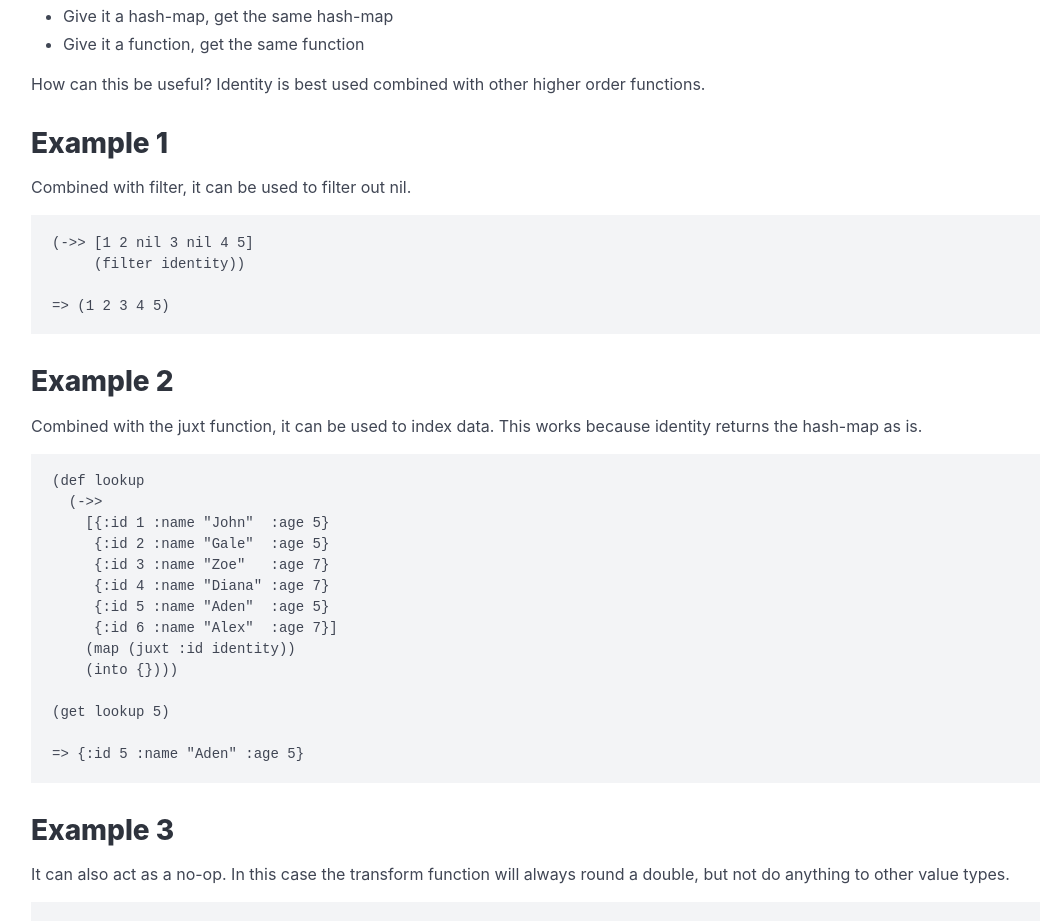
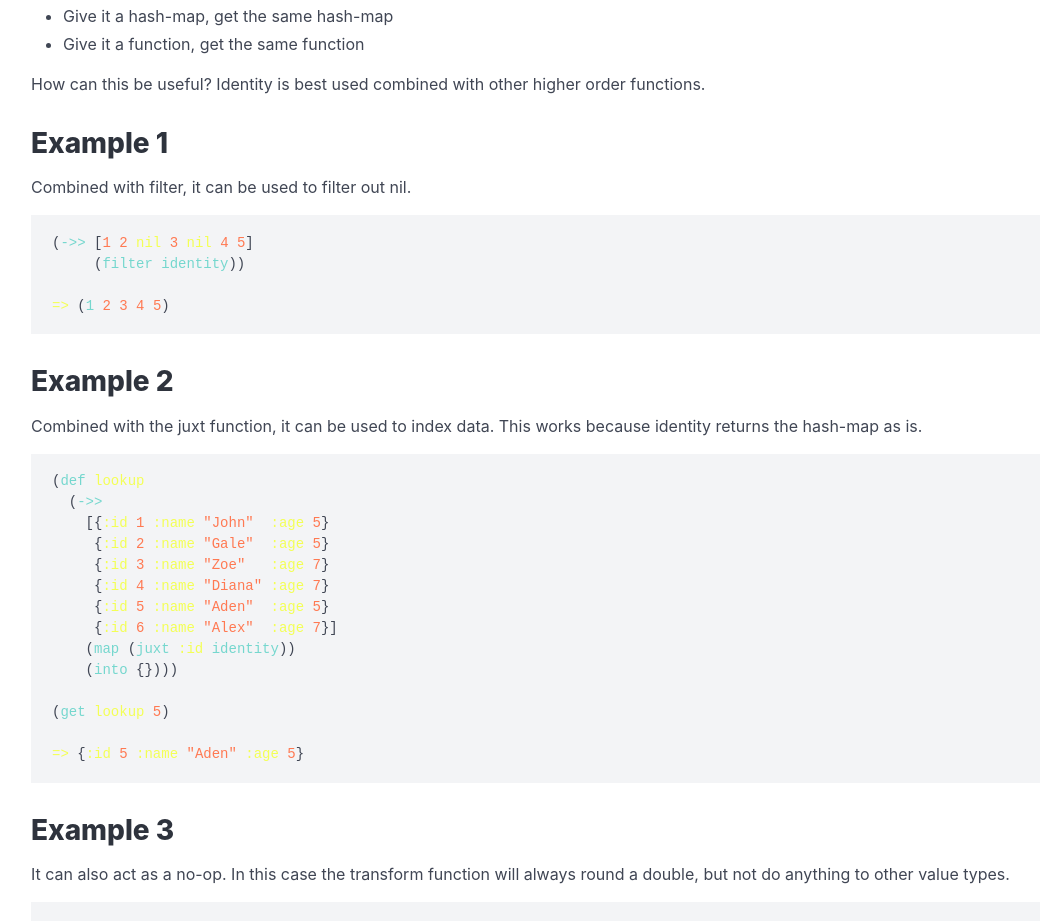
Before and after one commit to SneakyPeet/whats-that-function, a Jekyll site: the page built from _functions/clojure.core/identity.md, in a window 1280 px wide. Shown: the part 627-1548 px from the top of the page, without its empty margins (33-1073 px from the left). Built offline with Jekyll 4.4.1, drawn with Linux system fonts in a browser that asks for light colours.

Commit message:
highlight

```diff
--- a/_layouts/fn.html
+++ b/_layouts/fn.html
@@ -45,6 +45,19 @@
         {{ content }}
       </div>
     </section>
+    <style>
+     .language-clojure pre .k {color: {{page.backgroundcolor}};}
+     .language-clojure pre .nb {color: {{page.backgroundcolor}}; =}
+     .language-clojure pre .nf {color: {{page.backgroundcolor}}; =}
+
+
+     .language-clojure pre .n {color: {{page.fncolor}};}
+
+     .language-clojure pre .mi {color: {{page.headingcolor}};}
+     .language-clojure pre .mf {color: {{page.headingcolor}};}
+     .language-clojure pre .no {color: {{page.fncolor}};}
+     .language-clojure pre .s {color: {{page.headingcolor}};}
+    </style>
 
     <!-- <script src="https://cdnjs.cloudflare.com/ajax/libs/highlight.js/11.9.0/highlight.min.js"></script> -->
 
```
